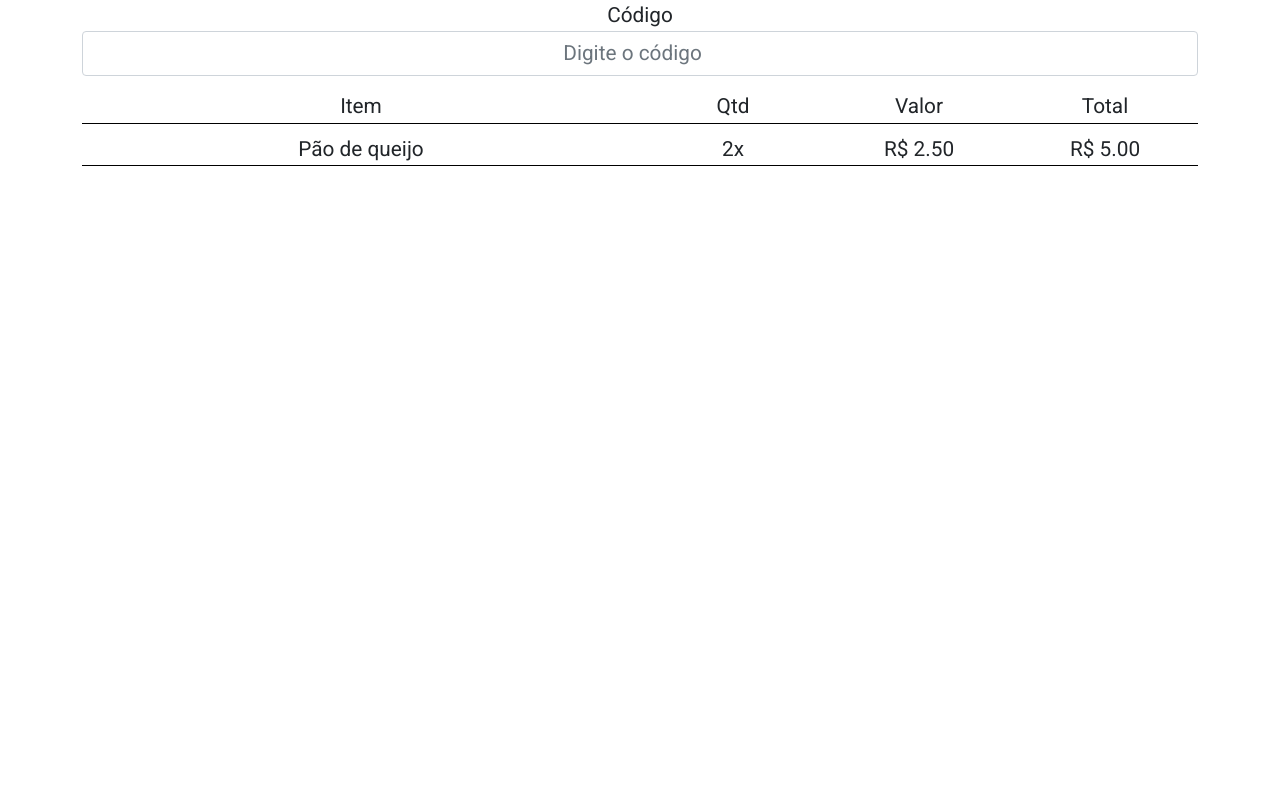
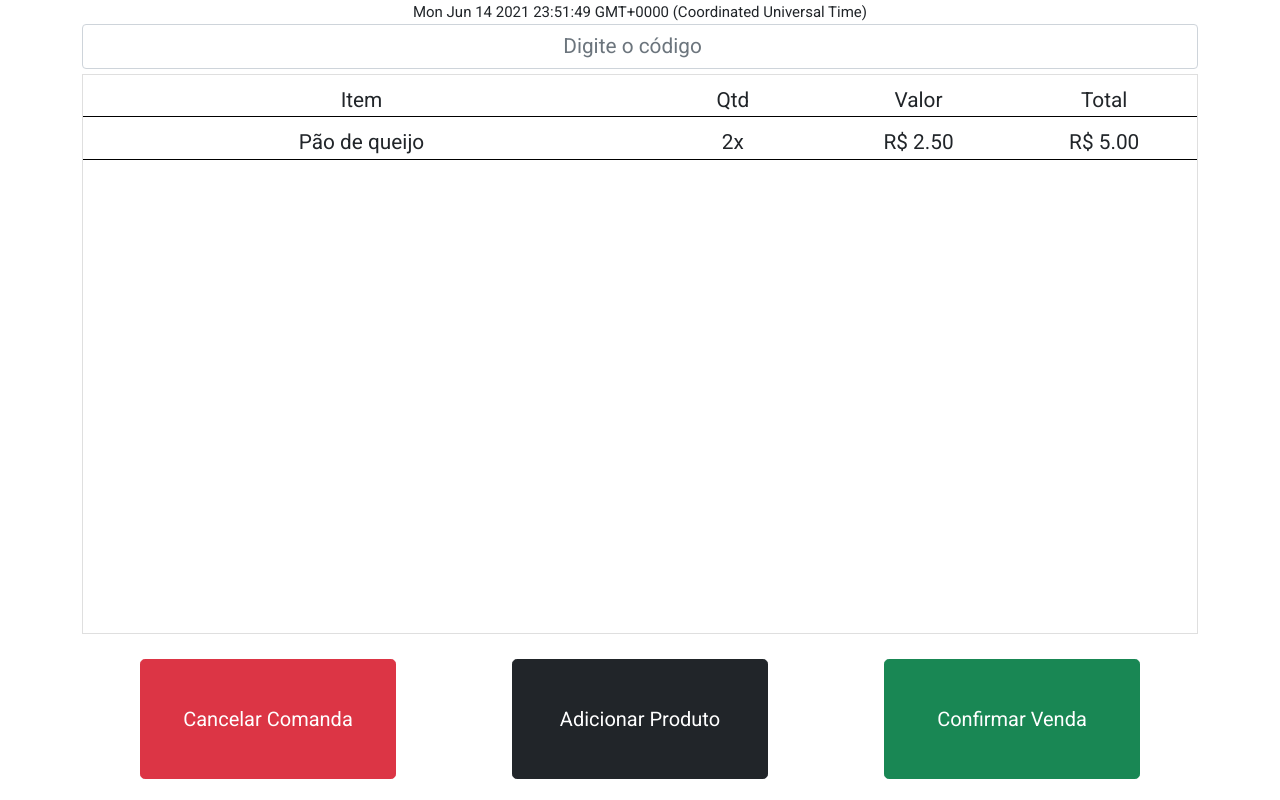
Before and after one commit to Gabrie2121/Projeto-Padaria, a plain HTML site: page Caixa/FrontEnd/index.html in a window 1280 px wide. Drawn offline with nearby package versions, Linux system fonts and the light colour scheme.

Commit message:
FrontEnd preparado

```diff
--- /dev/null
+++ b/Caixa/FrontEnd/assets/index.js
@@ -0,0 +1,5 @@
+setInterval(function () {
+    let novaHora = new Date();
+
+    document.getElementById("labelCod").innerHTML = novaHora;
+}, 1000)
--- a/Caixa/index.html
+++ b/Caixa/FrontEnd/index.html
@@ -12,21 +12,25 @@
     <title>Caixa</title>
 </head>
 <style>
-    body{
+    body {
         max-height: 100vh;
         width: 100vw;
     }
+
     * {
         font-family: 'Roboto', sans-serif;
         text-align: center;
         border: none;
     }
-    .container2{
+
+    .container2 {
+        border: 1px solid #00000020;
         margin-top: 5px;
-        height: 700px;
+        height: 70vh;
         overflow: auto;
     }
-    .row {
+
+    .container2 .row {
         border-bottom: 1px solid black;
         font-size: 1.3rem;
         margin-top: 10px;
@@ -35,12 +39,20 @@
     .form-group * {
         font-size: 1.3rem;
     }
+    .container .btn{
+        margin-top: 25px;
+        width: 20vw;
+        height: 15vh;
+    }
+    small {
+        font-size: 15px !important;
+    }
 </style>
 
 <body>
     <div class="container">
         <div class="form-group">
-            <label for="exampleInputEmail1">Código</label>
+            <small id="labelCod"></small>
             <input type="number" class="form-control" id="inputCod" aria-describedby="emailHelp"
                 placeholder="Digite o código">
         </div>
@@ -57,9 +69,16 @@
                 <div class="col">R$ 2.50</div>
                 <div class="col">R$ 5.00</div>
             </div>
-
+        </div>
+        <div class="container">
+            <div class="row row2">
+                <div class="col"><button type="button" class="btn btn-primary btn-lg btn-danger">Cancelar Comanda</button></div>
+                <div class="col"><button type="button" class="btn btn-primary btn-lg btn-dark">Adicionar Produto</button></div>
+                <div class="col"><button type="button" class="btn btn-primary btn-lg btn-success">Confirmar Venda</button></div>
+            </div>
         </div>
     </div>
+    <script src="./assets/index.js"></script>
 </body>
 
 </html>
```
Also changed, not shown: 2 other files.
